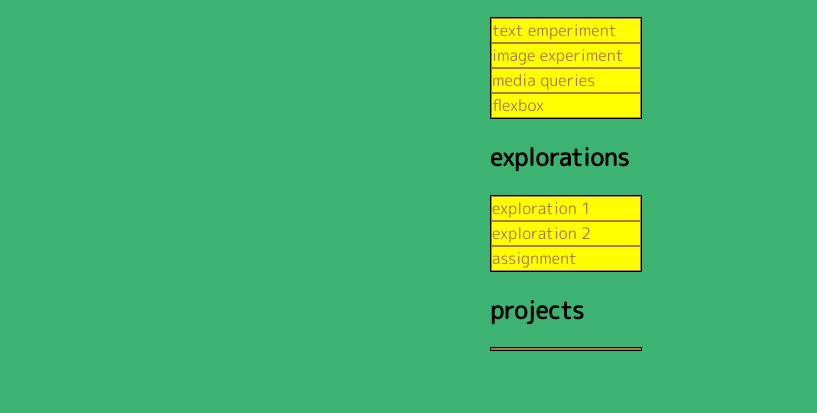
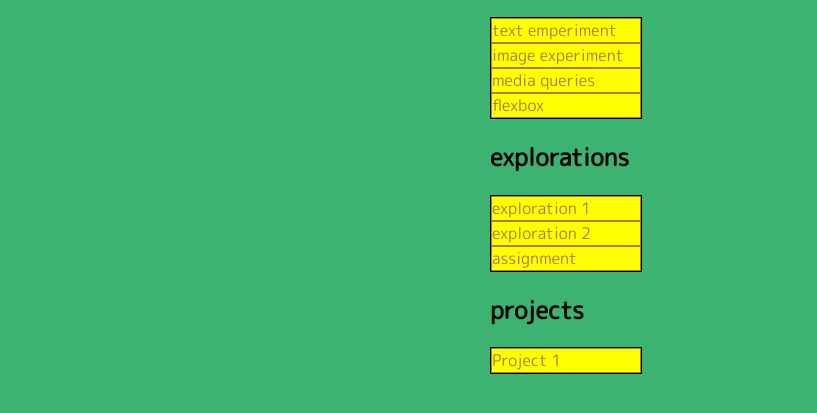
Before and after one commit to grace-ryder/229-adv-web, a plain HTML site: page index.html in a window 1280 px wide. Shown: the part 129-542 px from the top of the page, without its empty margins (0-817 px from the left). Drawn offline with Linux system fonts and the light colour scheme.

Commit message:
project 1

```diff
--- a/index.html
+++ b/index.html
@@ -86,7 +86,7 @@ li a:hover {background-color: lightblue;}
 
       <h2>projects</h2>
       <ul>
-        <li><a href="Project1/Dachshund.html"></a></li>
+        <li><a href="Project1/Dachshund.html"> Project 1</a></li>
       </ul>
 
       </div>
```
